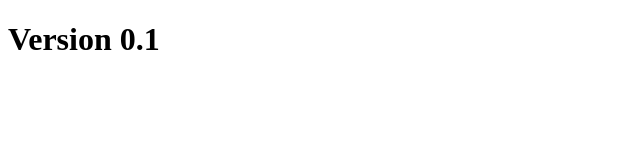
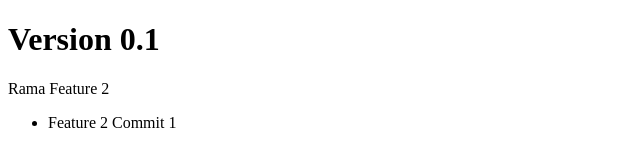
Before and after one commit to zabieru363/DWEC_UT02_P02_Javier, a plain HTML site: page index.html in a window 1280 px wide. Shown: the whole page, without its empty margins (0-640 px from the left). Drawn offline with Linux system fonts and the light colour scheme.

Commit message:
Feature 2 commit 1

```diff
--- a/index.html
+++ b/index.html
@@ -8,5 +8,10 @@
     </head>
     <body>
         <h1>Version 0.1</h1>
+
+        <p>Rama Feature 2</p>
+        <ul>
+            <li>Feature 2 Commit 1</li>
+        </ul>
     </body>
 </html>
```
